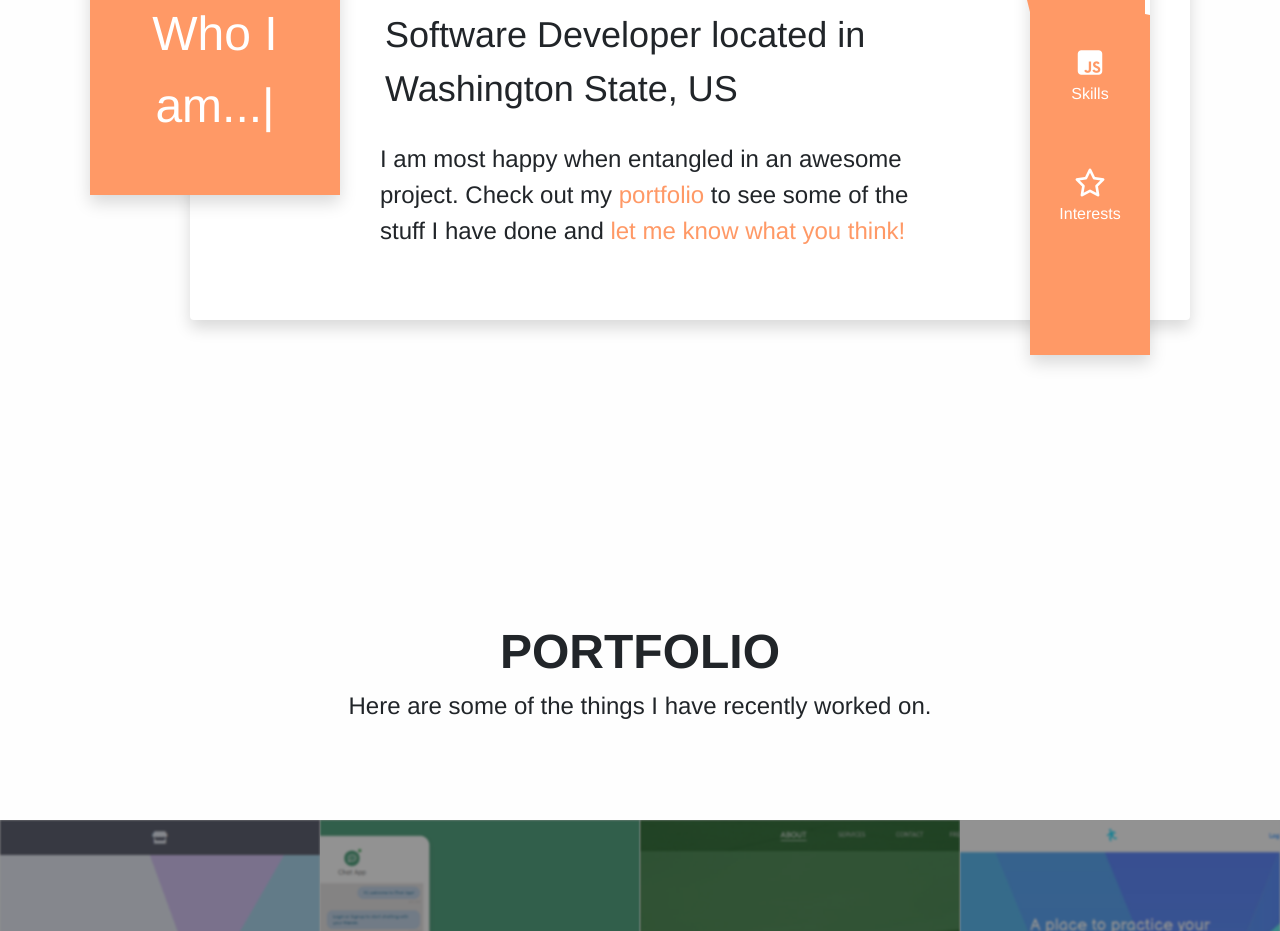
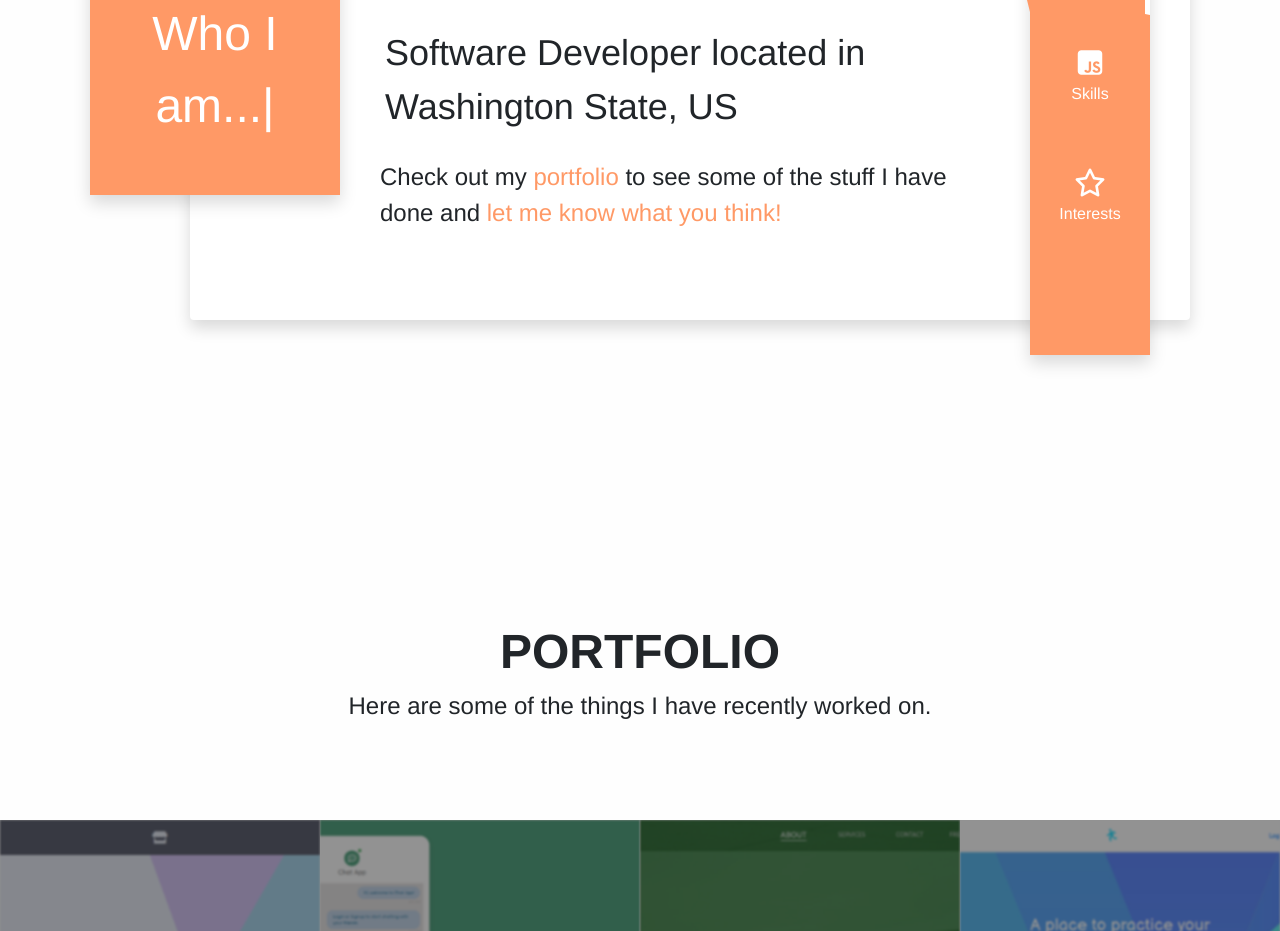
Before and after one commit to PedroL33/portfolio, a React (Create React App) app: page / in a window 1280 px wide. Shown: the part 1080-2011 px from the top of the page. Built offline with nearby package versions, Linux system fonts and the light colour scheme.

Commit message:
removed part of greeting.

```diff
--- a/src/components/about/aboutMe.js
+++ b/src/components/about/aboutMe.js
@@ -21,7 +21,6 @@ function AboutMe(props) {
       <div className={styles.intro}>Hey I'm Peter,</div>
       <div className={styles.desc}>Software Developer located in Washington State, US </div>
       <div className={styles.body}>
-        I am most happy when entangled in an awesome project.
         Check out my <div onClick={()=>handleClick(props.projectRef)}>portfolio</div> to see some of the stuff
         I have done and <div onClick={()=>handleClick(props.contactRef)}>let me know what you think!</div>
       </div>
```
